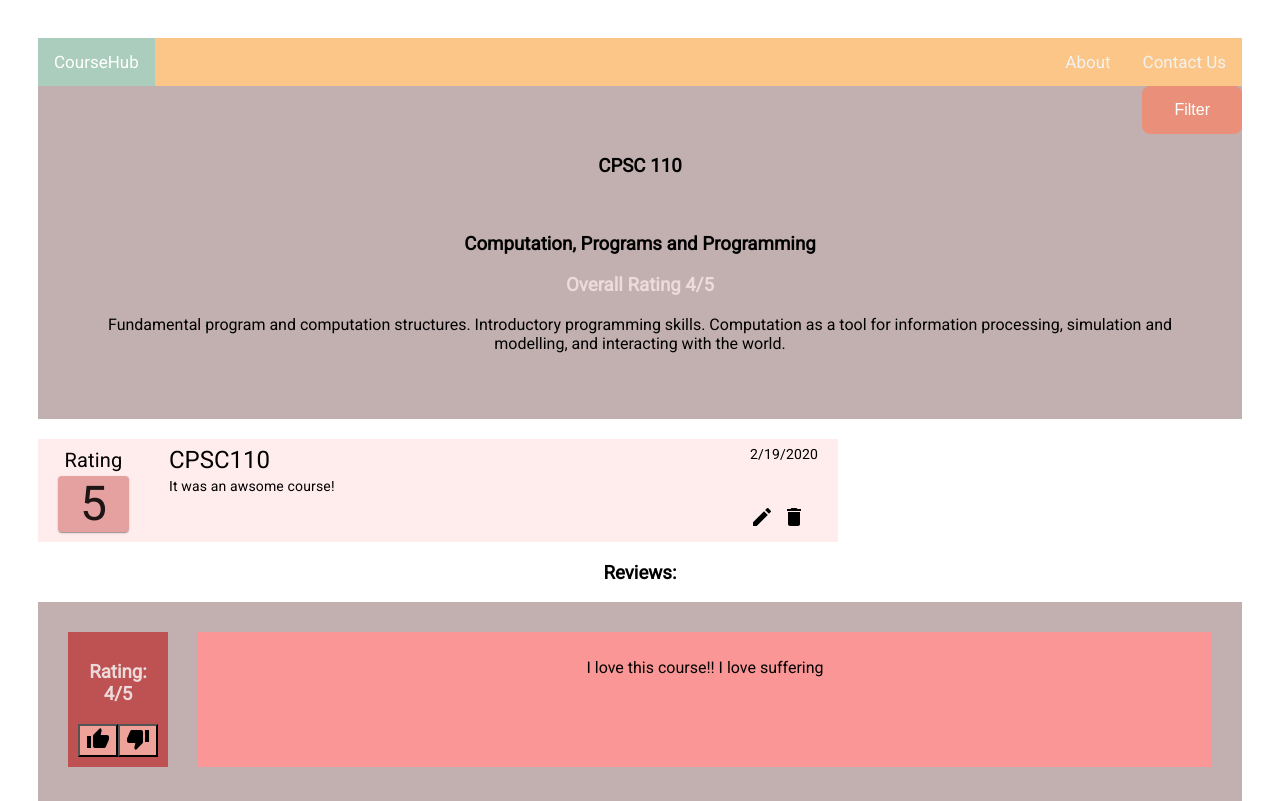
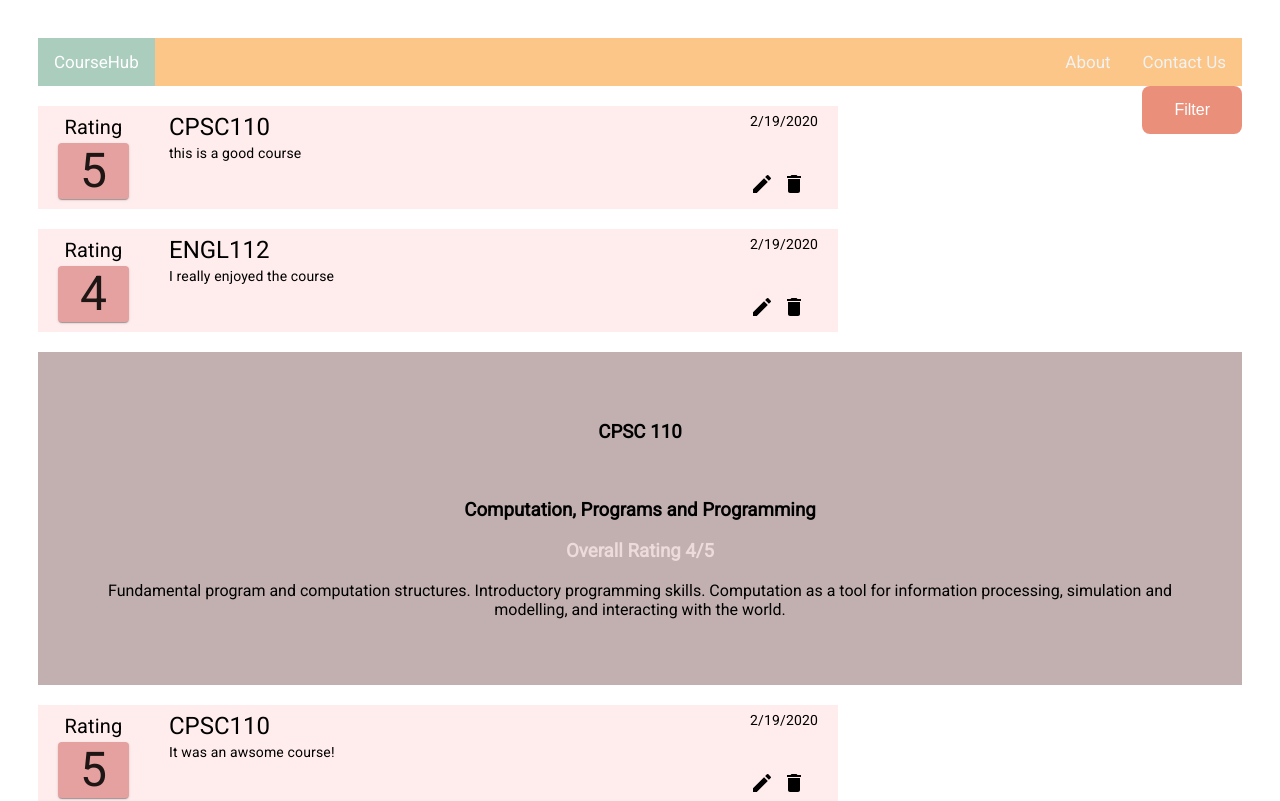
Before and after one commit to aaronNgu/CourseHub, a React (Create React App) app: page / in a window 1280 px wide. Shown: the top 801 px of the page. Built offline with nearby package versions, Linux system fonts and the light colour scheme.

Commit message:
completed course list

```diff
--- a/src/App.js
+++ b/src/App.js
@@ -5,12 +5,14 @@ import CourseItem from './components/CourseItem';
 import Button from './components/Button';
 import Header from './components/Header';
 import CourseOverview from './components/courseOverview';
+import CourseItemList from './components/CourseItemList';
 
 const App = () => {
   return (
     <div className="App">
       <Header />
       <Button />
+      <CourseItemList />
       <CourseOverview />
       <CourseItem />
       <ReviewItemList />
--- /dev/null
+++ b/src/components/CourseItemList.js
@@ -0,0 +1,40 @@
+import React from 'react';
+import CourseItem from './CourseItem';
+import { connect } from 'react-redux';
+
+class CourseItemList extends React.Component {
+
+    handleCancel = () => {
+        // TODO: cancel course
+        console.log('on handleCancel');
+    }
+
+    handleEdit = () => {
+        // TODO: edit course
+        console.log('on handleEdit');
+    }
+
+    render() {
+        return (<div>
+            {
+                Object.keys(this.props.courseList).map((course, index) => {
+                    return <CourseItem
+                        key={index}
+                        courseNumber={course}
+                        rating={this.props.courseList[course]['summary']['rating']}
+                        review={this.props.courseList[course]['reviews']['1']['comment']}
+                        onEdit={this.handleEdit}
+                        onCancel={this.handleCancel}
+                    />;
+                })
+            }
+        </div>);
+    }
+
+}
+
+const mapStateToProps = (state) => {
+    return { courseList: state.courseList };
+}
+
+export default connect(mapStateToProps)(CourseItemList);
```
